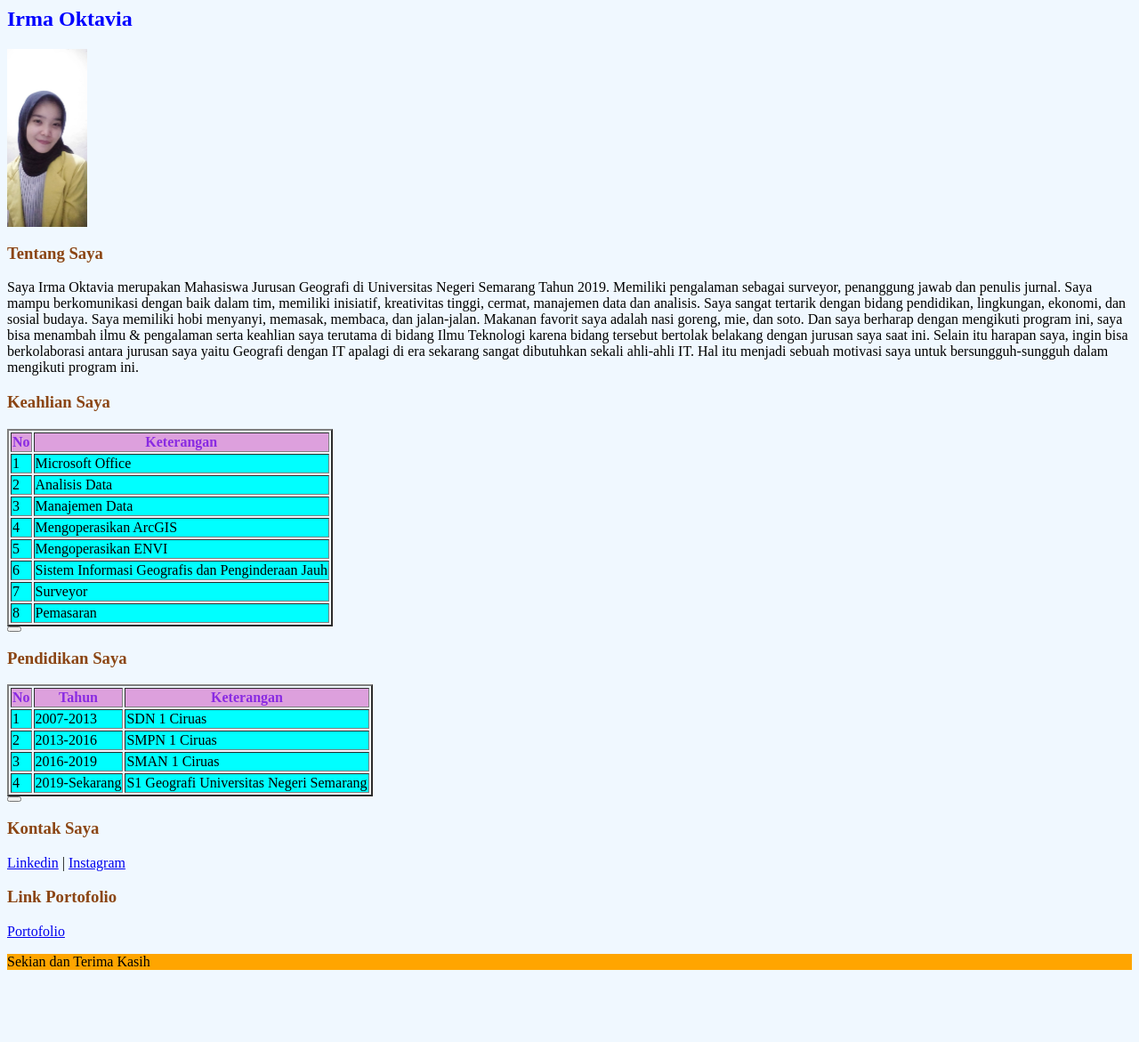
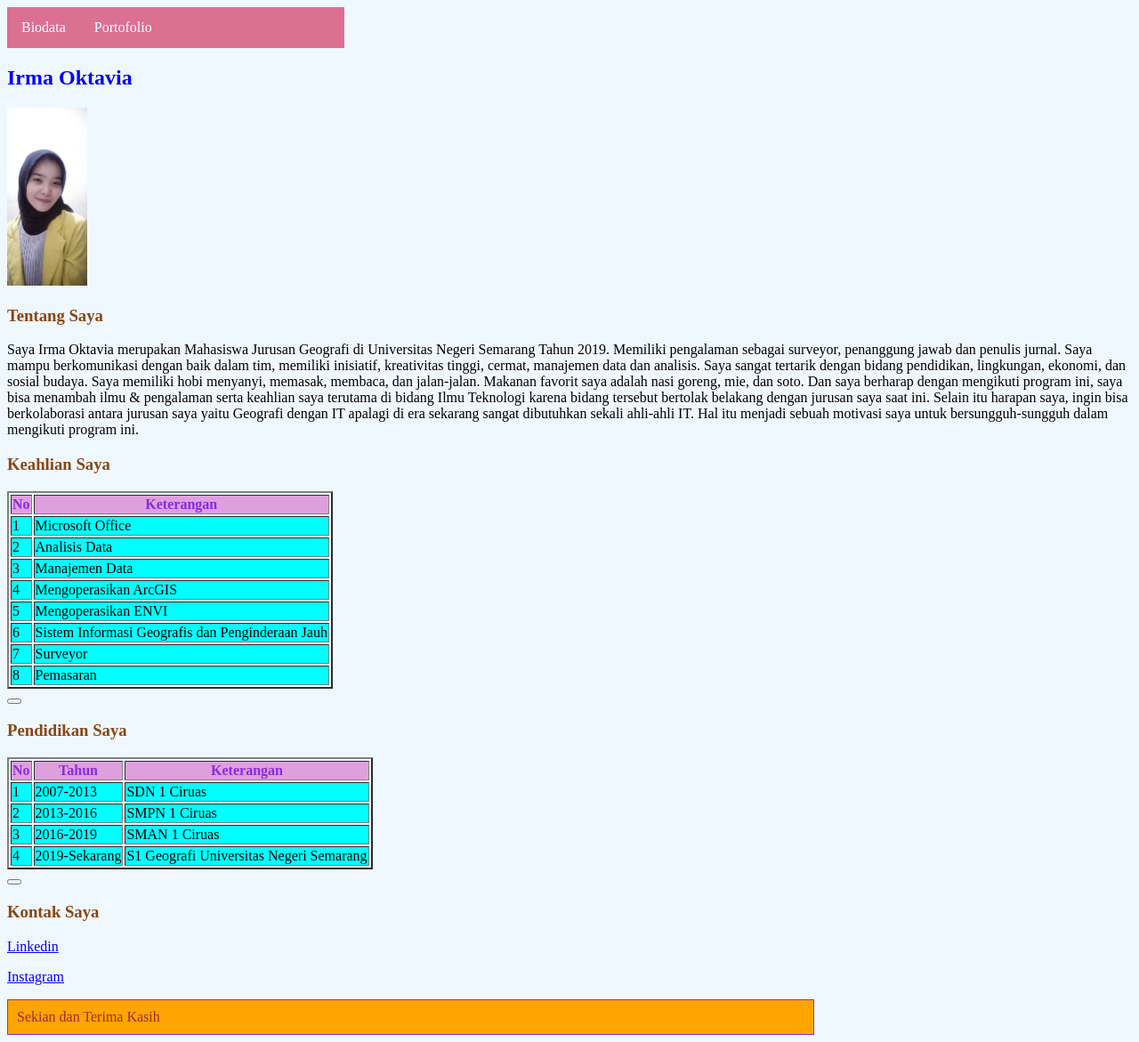
Before and after one commit to irmaoktavia22/irmaoktavia22.github.io, a plain HTML site: page index.html in a window 1280 px wide. Shown: the whole page at 89% size. Before the commit the page ends 1106 px from the top, so only its background shows below. Drawn offline with Linux system fonts and the light colour scheme.

Commit message:
tambah menu

```diff
--- a/biodata.html
+++ b/index.html
@@ -1,5 +1,11 @@
-<html>
-    <body>
+<!DOCTYPE html>
+<html lang="en">
+<head>
+    <meta charset="UTF-8">
+    <meta http-equiv="X-UA-Compatible" content="IE=edge">
+    <meta name="viewport" content="width=device-width, initial-scale=1.0">
+    <title>Biodata</title>
+
     <style type="text/css">
         body {background-color: aliceblue;}
         th {color: blueviolet;}
@@ -11,9 +17,45 @@
         td {background-color:cyan}
         tr {background-color:lightpink}
         .external {background-color:orange}
+
+        .nav ul {
+            list-style-type: none;
+            margin: 0;
+            padding: 0;
+            overflow: hidden;
+            background-color: palevioletred;
+            width: 30%
+        }
+
+        .nav li {
+            float: left;
+        }
+
+        .nav li a {
+            display: block;
+            color: white;
+            text-align: center;
+            padding: 14px 16px;
+            text-decoration: none;
+        }
+
+        .nav li a:hover {
+            background-color: plum;
+        }
+
         </style>
+            <link rel="stylesheet" type="text/css" href="style.css">
+</head>
 
-            <link rel="stylesheet" type="text/css" href="style.cssnew">
+<body>
+    <div class="nav">
+        <ul>
+            <li><a href="">Biodata</a></li>
+            <li><a href="portofolio.html">Portofolio</a></li>
+        </ul>
+
+
+
 
         <h2>Irma Oktavia</h2>
             <img src="foto irma.jpeg" widht="200" height="200">
@@ -103,18 +145,19 @@
         <button>
 </div>
 </section>
-
+        <head>
+            <body>
                 <h3>Kontak Saya</h3>
-            <a href="https://www.linkedin.com/in/irma-oktavia-665420244">Linkedin</a> |
-            <a href="https://www.instagram.com/irrmaoktavia/">Instagram</a>
+            <p><a href="https://www.linkedin.com/in/irma-oktavia-665420244/">Linkedin</a></p>
+            <p><a href="https://www.instagram.com/irrmaoktavia/">Instagram</a></p>
             </ul>
-            <h3>Link Portofolio</h3>
-            <a href="./portofolio.html">Portofolio</a>
-
+                </body>
+            </head>
     </button>
     </div>
     </section>
     <p class="external">Sekian dan Terima Kasih</p>
 
+
     </body>
 </html>
```
Also changed, not shown: portofolio.html (+32 -5 lines). Lines whose indentation alone changed are shown as unchanged.
